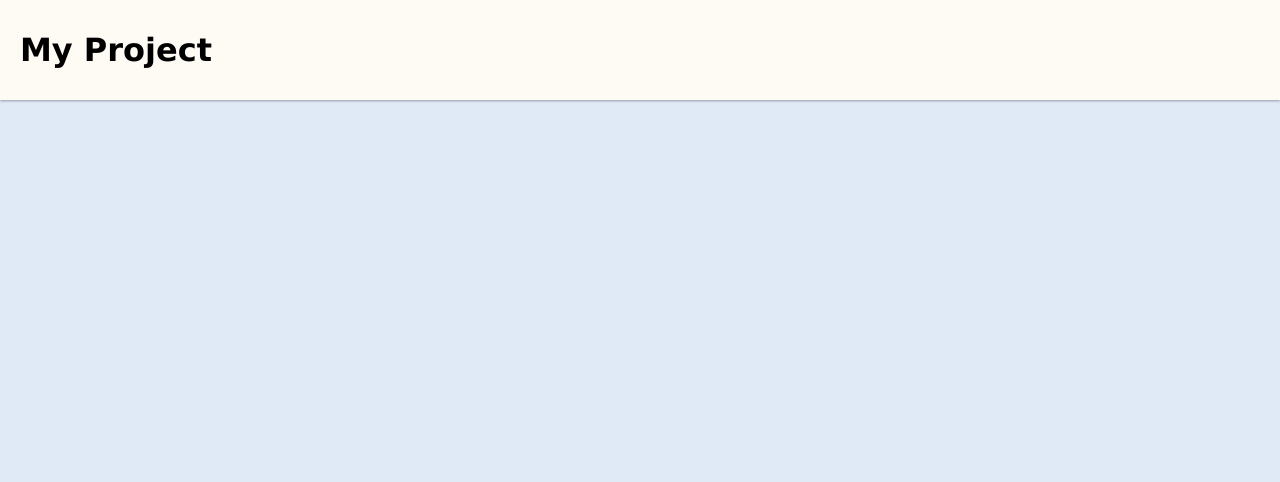
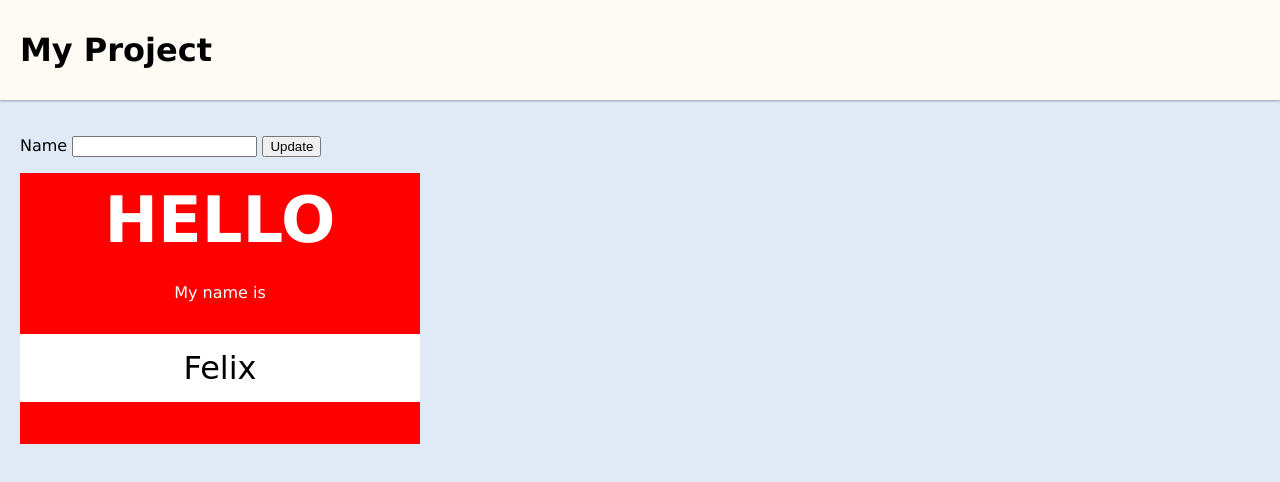
Before and after one commit to maddieparker/nametag, a plain HTML site: page index.html in a window 1280 px wide. Drawn offline with Linux system fonts and the light colour scheme.

Commit message:
start to nametag project

```diff
--- a/index.html
+++ b/index.html
@@ -22,7 +22,17 @@
     </header>
 
     <main>
+        <p>
+            Name
+            <input> <!-- user types in the name -->
+            <button>Update</button> <!-- user clicks the button-->
+        </p>
 
+        <div class="nametag">
+            <p class="greeting">Hello</p>
+            <p>My name is</p>
+            <p class="name">Felix</p> <!-- thing that will be updated-->
+        </div>
     </main>
 
 </body>
--- a/style.css
+++ b/style.css
@@ -28,3 +28,27 @@ header .logo {
 main {
     padding: 20px;
 }
+
+.nametag {
+    background: red;
+    color: white;
+    padding-bottom: 10px;
+    width: 400px;
+    text-align: center;
+}
+
+.greeting {
+    text-transform: uppercase;
+    font-size: 4em;
+    font-weight: bolder;
+    padding: 10px;
+    margin: 0;
+}
+
+.name {
+    background: white;
+    color: black;
+    padding: 15px 0;
+    font-family: cursive;
+    font-size: 2em;
+}
```
